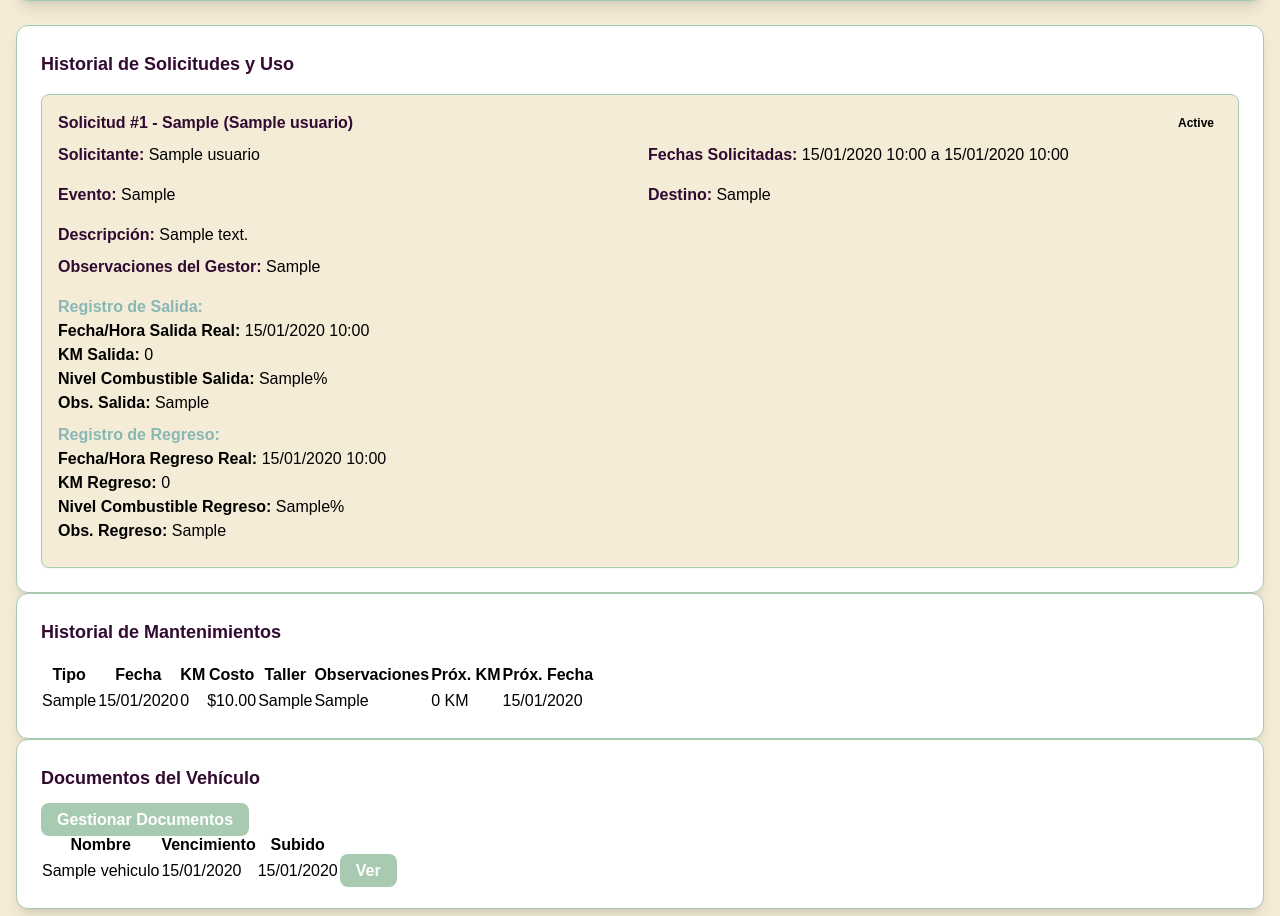
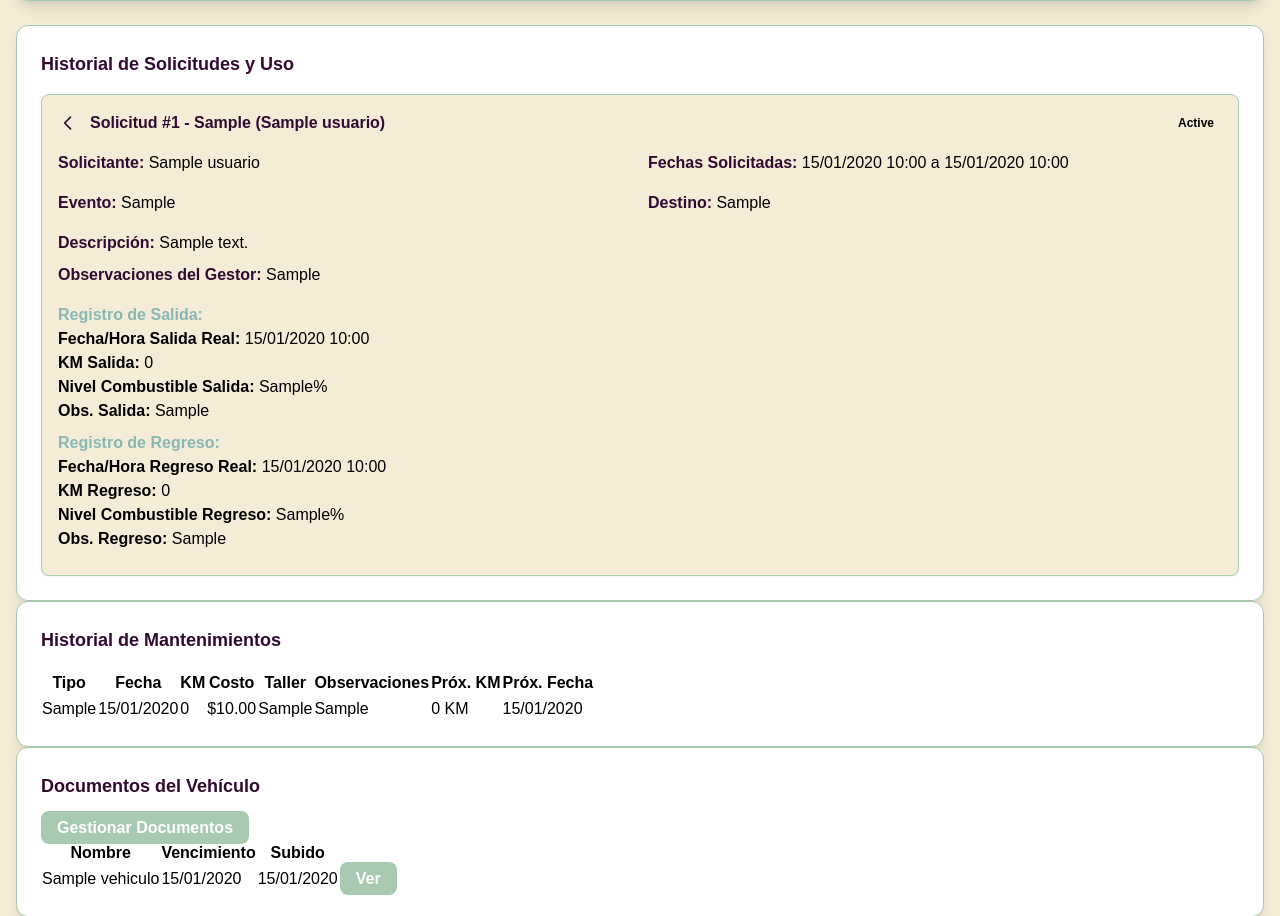
Before and after one commit to dagargon89/flotilla_v2, a PHP site: page /detalle_vehiculo.php?id=1 in a window 1280 px wide. Shown: the part 566-1482 px from the top of the page. Run offline with PHP 8.4, Linux system fonts and the light colour scheme; the visitor is signed in with stand-in values (Sample User, id 1); tables that the repository leaves empty or names only in its code hold one stand-in row (values such as "Sample post"); some libraries are stand-ins or nearby versions.

Commit message:
Implementación de un acordeón para las solicitudes históricas en la página de detalle de vehículo. Se mejoró la presentación de la información al permitir expandir y contraer detalles de cada solicitud, optimizando así la visualización y organización de los datos. Se añadieron estilos y lógica JavaScript para la funcionalidad del acordeón.

```diff
--- a/public/detalle_vehiculo.php
+++ b/public/detalle_vehiculo.php
@@ -287,9 +287,15 @@ if (!$vehiculo_id) {
                     <div class="space-y-4">
                         <?php foreach (
                             $solicitudes_historicas as $index => $solicitud): ?>
-                            <div class="border border-cambridge2 rounded-lg bg-parchment p-4 shadow-sm">
-                                <div class="flex flex-wrap justify-between items-center mb-2">
+                            <div class="border border-cambridge2 rounded-lg bg-parchment shadow-sm">
+                                <!-- Header colapsable -->
+                                <div class="flex flex-wrap justify-between items-center p-4 cursor-pointer hover:bg-cambridge1 hover:bg-opacity-20 transition" onclick="toggleSolicitud(<?php echo $index; ?>)">
+                                    <div class="flex items-center gap-3">
+                                        <svg id="icon-<?php echo $index; ?>" class="w-5 h-5 text-darkpurple transition-transform" fill="none" stroke="currentColor" viewBox="0 0 24 24">
+                                            <path stroke-linecap="round" stroke-linejoin="round" stroke-width="2" d="M19 9l-7 7-7-7"></path>
+                                        </svg>
                                         <span class="font-semibold text-darkpurple">Solicitud #<?php echo htmlspecialchars($solicitud['solicitud_id']); ?> - <?php echo htmlspecialchars($solicitud['evento']); ?> (<?php echo htmlspecialchars($solicitud['usuario_nombre']); ?>)</span>
+                                    </div>
                                     <span class="inline-block px-2 py-1 text-xs font-semibold rounded-full <?php
                                         switch ($solicitud['estatus_solicitud']) {
                                             case 'pendiente':
@@ -313,6 +319,9 @@ if (!$vehiculo_id) {
                                         }
                                     ?>"><?php echo htmlspecialchars(ucfirst($solicitud['estatus_solicitud'])); ?></span>
                                 </div>
+
+                                <!-- Contenido colapsable -->
+                                <div id="content-<?php echo $index; ?>" class="hidden px-4 pb-4">
                                     <div class="grid grid-cols-1 md:grid-cols-2 gap-4 mb-4">
                                         <p><span class="font-semibold text-darkpurple">Solicitante:</span> <?php echo htmlspecialchars($solicitud['usuario_nombre']); ?></p>
                                         <p><span class="font-semibold text-darkpurple">Fechas Solicitadas:</span> <?php echo date('d/m/Y H:i', strtotime($solicitud['fecha_salida_solicitada'])); ?> a <?php echo date('d/m/Y H:i', strtotime($solicitud['fecha_regreso_solicitada'])); ?></p>
@@ -401,6 +410,7 @@ if (!$vehiculo_id) {
                                             <?php endif; ?>
                                         </div>
                                     <?php endif; ?>
+                                </div>
                             </div>
                         <?php endforeach; ?>
                     </div>
@@ -675,6 +685,34 @@ if (!$vehiculo_id) {
             }
         });
     </script>
+
+    <!-- JavaScript para el acordeón del historial de solicitudes -->
+    <script>
+        function toggleSolicitud(index) {
+            const content = document.getElementById(`content-${index}`);
+            const icon = document.getElementById(`icon-${index}`);
+
+            if (content.classList.contains('hidden')) {
+                // Expandir
+                content.classList.remove('hidden');
+                icon.style.transform = 'rotate(90deg)';
+            } else {
+                // Contraer
+                content.classList.add('hidden');
+                icon.style.transform = 'rotate(0deg)';
+            }
+        }
+
+        // Opcional: Expandir la primera solicitud por defecto
+        document.addEventListener('DOMContentLoaded', function() {
+            const firstContent = document.getElementById('content-0');
+            const firstIcon = document.getElementById('icon-0');
+            if (firstContent && firstIcon) {
+                firstContent.classList.remove('hidden');
+                firstIcon.style.transform = 'rotate(90deg)';
+            }
+        });
+    </script>
 </body>
 
 </html>
```
Lines whose indentation alone changed are shown as unchanged.
